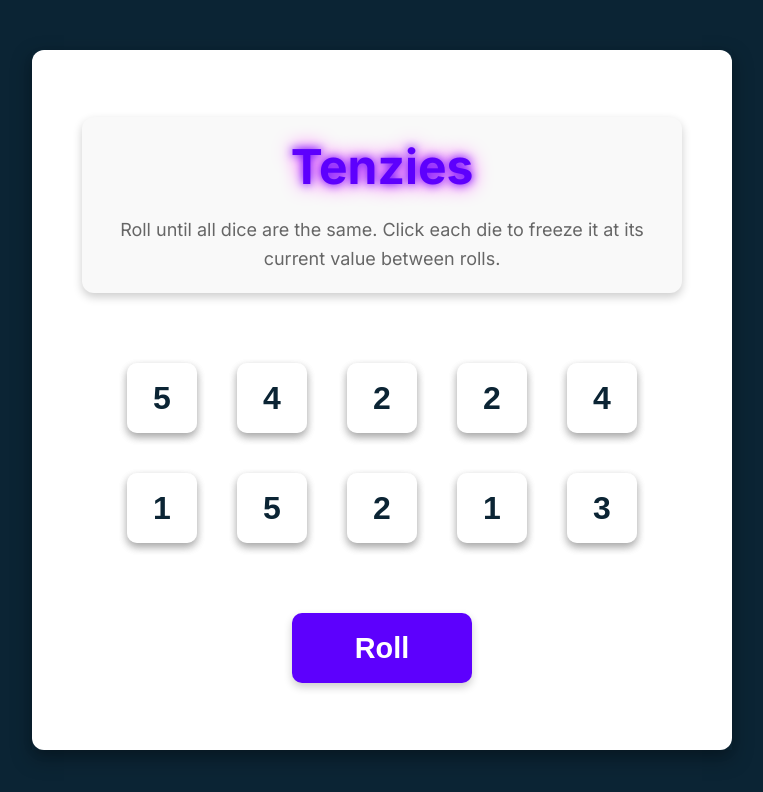
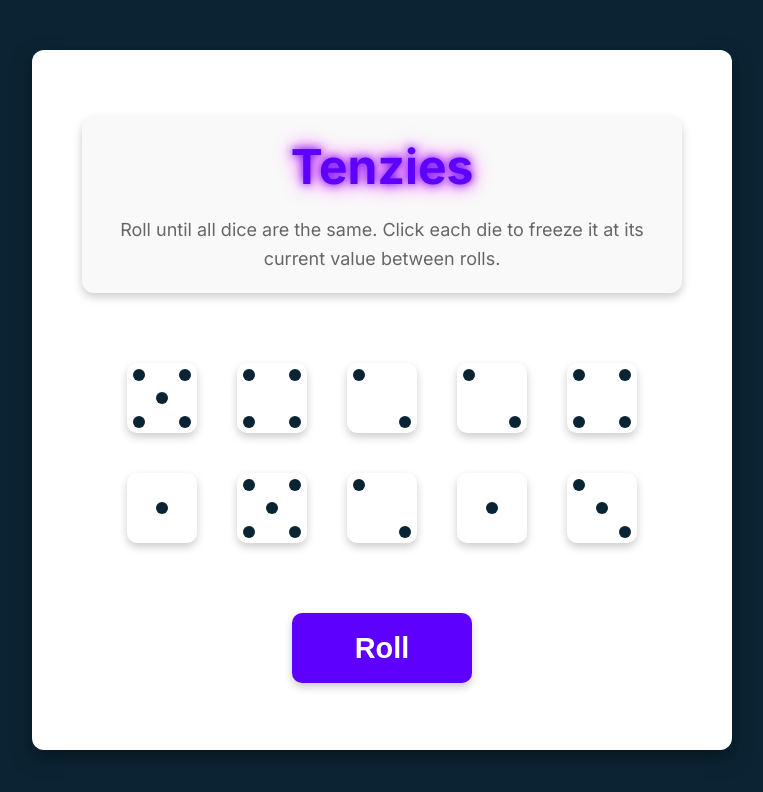
Before and after one commit to MatthiasRus/Tenzies-Game, a React (Vite) app in the folder Tenzie Game/: page / in a window 1280 px wide. Shown: the top 792 px of the page, without its empty margins (258-1021 px from the left). Built offline with nearby package versions, Linux system fonts and the light colour scheme.

Commit message:
This is really cool

```diff
--- a/Tenzie Game/src/App.css
+++ b/Tenzie Game/src/App.css
@@ -43,28 +43,54 @@ main {
 main:hover {
   box-shadow: 0 8px 20px rgba(0, 0, 0, 0.2);
 }
-
-.die,.die button {
+.die {
   background-color: #fff;
-  color: #0B2434;
   border: none;
   width: 70px;
   height: 70px;
-  text-align: center;
-  font-size: 2rem;
-  font-weight: 700;
   border-radius: 10px;
   box-shadow: 0 4px 8px rgba(0, 0, 0, 0.2);
   cursor: pointer;
-  display: flex;
+  display: grid;
+  grid-template-columns: repeat(3, 1fr);
+  grid-template-rows: repeat(3, 1fr);
   align-items: center;
-  justify-content: center;
-  transition: all 0.2s ease-in-out;
+  justify-items: center;
+  position: relative;
+  transition: background-color 0.2s ease-in-out;
 }
 
-.die:active {
-  transform: translateY(2px) scale(1.53);
-  box-shadow: 0 2px 4px rgb(0, 0, 0);
+.die.rolling {
+  animation: roll 0.3s ease-in-out;
+}
+
+@keyframes roll {
+  0% {
+    transform: rotate(0deg);
+  }
+  25% {
+    transform: rotate(90deg);
+  }
+  50% {
+    transform: rotate(180deg);
+  }
+  75% {
+    transform: rotate(270deg);
+  }
+  100% {
+    transform: rotate(360deg);
+  }
+}
+
+.dot {
+  width: 12px;
+  height: 12px;
+  background-color: #0b2434;
+  border-radius: 50%;
+}
+
+.hidden {
+  visibility: hidden;
 }
 
 .diesCont {
--- a/Tenzie Game/src/component/Die.jsx
+++ b/Tenzie Game/src/component/Die.jsx
@@ -1,15 +1,49 @@
-export default function Die({value,isHeld,hold}){
-    const styles = {backgroundColor: isHeld && "#59E391" };
+import { useState, useEffect } from "react";
+
+export default function Die({ value, isHeld, hold }) {
+    const [isRolling, setIsRolling] = useState(false);
+
+    useEffect(() => {
+        // Trigger rolling animation when value changes
+        if (!isHeld) {
+            setIsRolling(true);
+            const timeout = setTimeout(() => setIsRolling(false), 300); // Animation duration
+            return () => clearTimeout(timeout);
+        }
+    }, [value, isHeld]);
+
+    const styles = { backgroundColor: isHeld ? "#59E391" : "#fff" };
+
+    const renderDots = () => {
+        const positions = [
+            [],
+            [4],
+            [0, 8],
+            [0, 4, 8],
+            [0, 2, 6, 8],
+            [0, 2, 4, 6, 8],
+            [0, 2, 3, 5, 6, 8],
+        ];
+
+        return Array(9)
+            .fill(null)
+            .map((_, index) => (
+                <div
+                    key={index}
+                    className={`dot ${positions[value].includes(index) ? "" : "hidden"}`}
+                ></div>
+            ));
+    };
+
     return (
-        <div className="die">
-            <button style={styles}
-                    onClick={hold}
-                    aria-pressed={isHeld}
-                    aria-label={`Die with value ${value},
-                    ${isHeld ? "held" : "not held"}`}
-                    >
-                    {value}
-            </button>
+        <div
+            className={`die ${isRolling ? "rolling" : ""}`}
+            style={styles}
+            onClick={hold}
+            aria-pressed={isHeld}
+            aria-label={`Die with value ${value}, ${isHeld ? "held" : "not held"}`}
+        >
+            {renderDots()}
         </div>
-    )
+    );
 }
```
